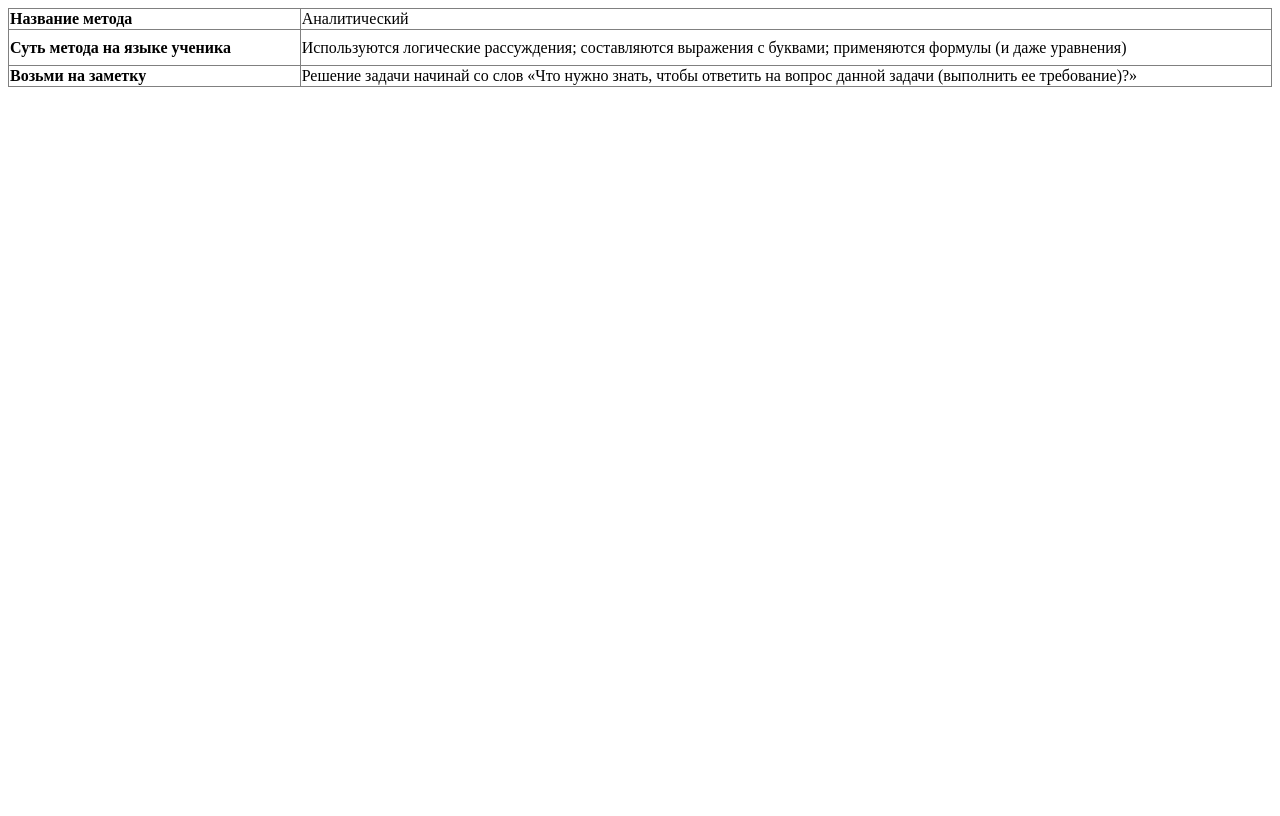
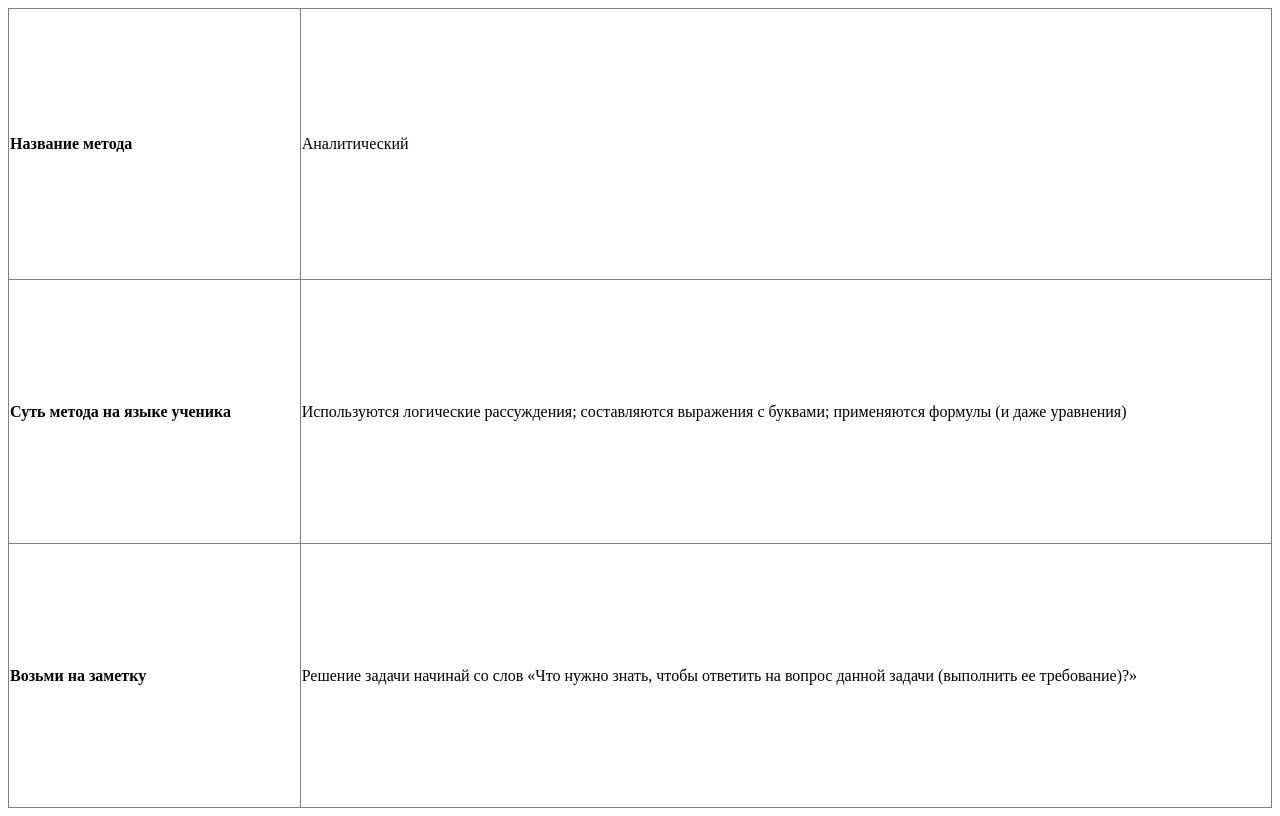
Before and after one commit to Kovinski-ART/Mathematics-Task, a plain HTML site: page docs/table.html in a window 1280 px wide. Drawn offline with Linux system fonts and the light colour scheme.

Commit message:
Update table.html

```diff
--- a/docs/table.html
+++ b/docs/table.html
@@ -6,20 +6,20 @@
 
   </style>
 </head>
-<body>
-<table style="border-collapse: collapse; width: 100%; height: 100%;" border="1">
+<body style="">
+<table style="border-collapse: collapse; width: 100%; height: 100vh;" border="1">
 <tbody>
-<tr style="height: 18px;">
+<tr style="height: 33vh;">
 <td style="width: 23.0903%; height: 100%;"><strong>Название метода</strong></td>
 <td style="width: 76.9097%; height: 100%;">Аналитический</td>
 </tr>
-<tr style="height: 36px;">
+<tr style="height: 33vh;">
 <td style="width: 23.0903%; height: 100%;"><strong>Суть метода на языке ученика</strong></td>
 <td style="width: 76.9097%; height: 100%;">Используются логические рассуждения; составляются выражения с буквами; применяются формулы (и даже уравнения)</td>
 </tr>
-<tr style="height: 18px;">
+<tr style="height: 33vh;">
 <td style="width: 23.0903%; height: 100%;"><strong>Возьми на заметку</strong></td>
-<td style="width: 76.9097%; height: 100%;">Решение задачи начинай со слов &laquo;Что нужно знать, чтобы ответить на вопрос данной задачи (выполнить ее требование)?&raquo;</td>
+<td style="width: 76.9097%; height: 100%;">Решение задачи начинай со слов «Что нужно знать, чтобы ответить на вопрос данной задачи (выполнить ее требование)?»</td>
 </tr>
 </tbody>
 </table>
```
